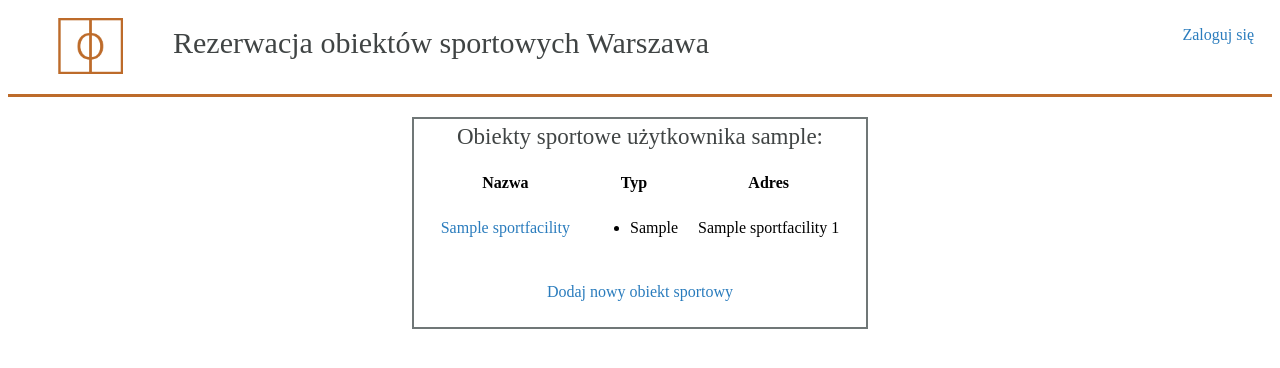
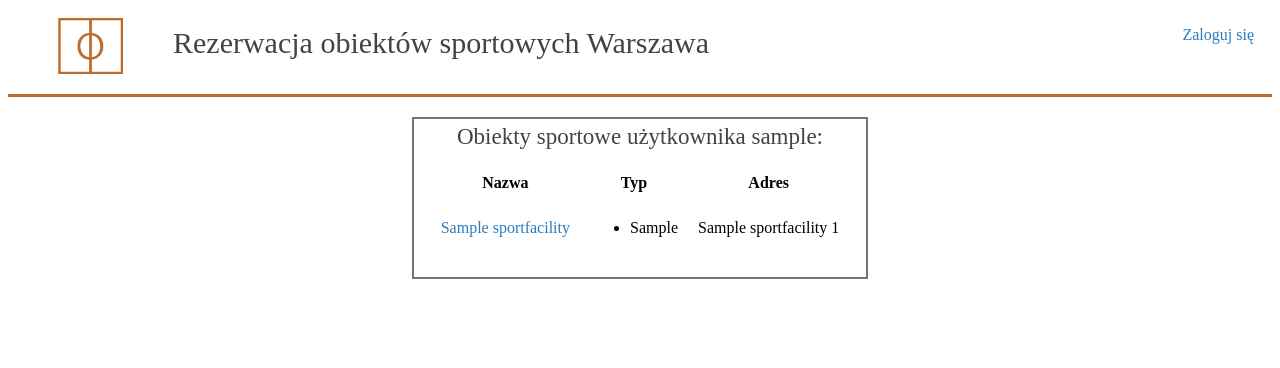
Before and after one commit to Mafarein/Coders_DataForCity, a Django app: page /usr/1/ in a window 1280 px wide. Shown: the top 368 px of the page. Run offline with Django 4.2, Linux system fonts and the light colour scheme; tables that the repository leaves empty hold one stand-in row (values such as "Sample post").

Commit message:
tylko właściciel widzi "dodaj nowy obiekt"

```diff
--- a/rezerwacja_sal/main/templates/main/user_facilities.html
+++ b/rezerwacja_sal/main/templates/main/user_facilities.html
@@ -15,5 +15,5 @@
     </tr>
     {% endfor %}
 </table>
-<p><a href="{% url 'facility_create' %}">Dodaj nowy obiekt sportowy</a></p>
+{% if user.pk == owner.pk %}<p><a href="{% url 'facility_create' %}">Dodaj nowy obiekt sportowy</a></p>{% endif %}
 {% endblock page-content %}
```
